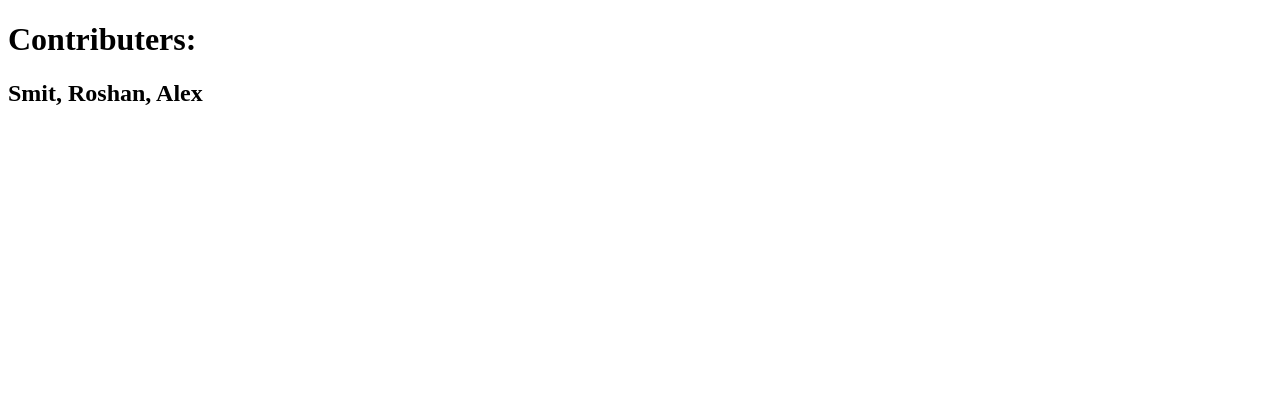
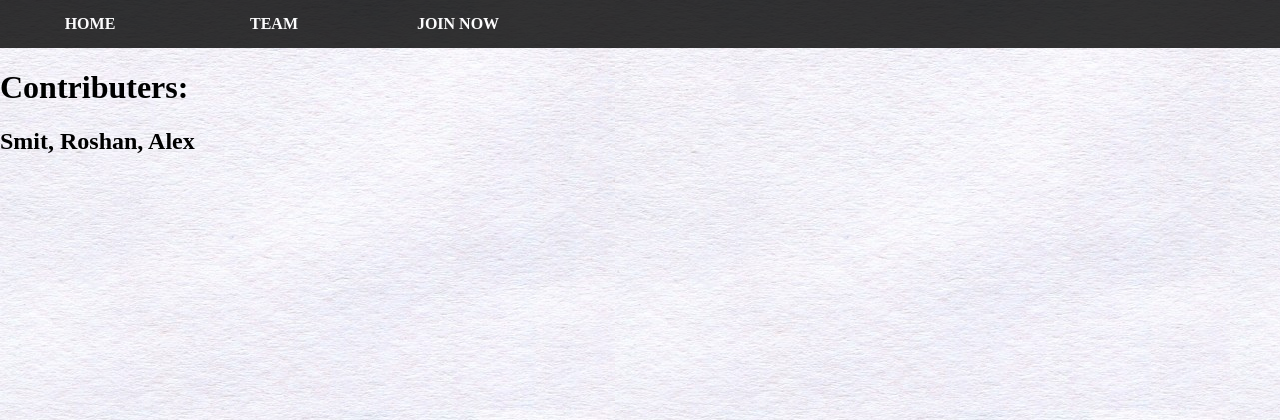
Before and after one commit to roshanjrajan/Seer, a Django app: page /team/ in a window 1280 px wide. Shown: the top 420 px of the page. Run offline with Django 3.2, Linux system fonts and the light colour scheme; some libraries are stand-ins or nearby versions.

Commit message:
nav bar+form

```diff
--- /dev/null
+++ b/src/Home/static/home/style.css
@@ -0,0 +1,67 @@
+body {
+	margin: 0;
+	padding: 0;
+	background: white url("images/background.jpeg")
+}
+nav ul {
+	margin: 0;
+	padding: 0;
+	text-align: left;
+	background: black;
+	opacity: 0.8;
+	overflow: hidden;
+}
+nav ul li {
+	display: inline-block;
+	padding: 5px;
+	list-style: none;
+	transition: 0.8s;
+}
+nav ul li a {
+	color: white;
+	width: 150px;
+	text-decoration: none;
+	text-align: center;
+	font-size: 16px;
+	font-family: Century Gothic;
+	font-weight: bold;
+	text-transform: uppercase;
+	border-radius: 20px;
+	padding: 10px;
+	display: block;
+}
+nav ul li a:hover {
+	background: #669900/*2aa198*/;
+}
+nav .hide {
+	padding: 16px;
+	color: white;
+	width: 100%;
+	text-align: center;
+	font-size: 16px;
+	font-family: Century Gothic;
+	font-weight: bold;
+	text-transform: uppercase;
+	background: black;
+	opacity: 0.8;
+	cursor: pointer;
+	display: none;
+}
+@media screen and (max-width: 680px) {
+	nav ul li {
+		width: 100%;
+		padding: 10px;
+		text-align: center;
+	}
+	nav .hide {
+		display: block;
+		text-align: center;
+	}
+	nav ul {
+		max-height: 0;
+		text-align: center;
+	}
+	nav .show {
+		max-height: 20em;
+	}
+}
--- /dev/null
+++ b/src/Home/templates/home/default.html
@@ -0,0 +1,18 @@
+<!DOCTYPE html>
+
+{% load staticfiles %}
+<link rel="stylesheet" type="text/css" href="{% static 'home/style.css' %}"/>
+<html>
+	<head>
+		<meta charset="utf-8"/>
+		<script src="https://ajax.googleapis.com/ajax/libs/jquery/3.3.1/jquery.min.js"></script>
+		<script src="https://use.fontawesome.com/d1341f9b7a.js"></script>
+		<link rel='stylesheet' type='text/css'>
+	</head>
+	<body class="body">
+		{% include "home/includes/nav.html" %}
+
+		{% block content %}
+		{% endblock %}
+	</body>
+</html>
--- /dev/null
+++ b/src/Home/templates/home/includes/nav.html
@@ -0,0 +1,17 @@
+{% block content %}
+<nav>
+	<div class="hide">
+    	<i class="fa fa-bars" aria-hidden="true"></i> Menu
+    </div>
+	<ul>
+		<li><a href="{% url 'home' %}">Home</a></li>
+    	<li><a href="{% url 'team' %}">Team</a></li>
+    	<li><a href="{% url 'register' %}">Join Now</a></li>
+    </ul>
+</nav>
+<script type="text/javascript">
+	$('nav .hide').on('click', function(){
+		$('nav ul').toggleClass('show');
+	});
+</script>
+{% endblock %}
--- /dev/null
+++ b/src/Home/templates/home/login.html
@@ -0,0 +1,5 @@
+{% extends "home/default.html" %}
+
+{% block content %}
+<h1>This will be login page</h1>
+{% endblock %}
--- a/src/Home/templates/team.html
+++ b/src/Home/templates/home/team.html
@@ -1,10 +1,8 @@
-<!DOCTYPE html>
-<html>
-<head>
+{% extends "home/default.html" %}
+
+{% block content %}
 	<title>Seer: About Team</title>
-</head>
-<body>
+
 	<h1>Contributers:</h1>
 	<h2>Smit, Roshan, Alex</h2>
-</body>
-</html>
+{% endblock %}
--- a/src/Home/tests.py
+++ /dev/null
@@ -1,6 +0,0 @@
-# -*- coding: utf-8 -*-
-from __future__ import unicode_literals
-
-from django.test import TestCase
-
-# Create your tests here.
--- a/src/Home/urls.py
+++ b/src/Home/urls.py
@@ -4,10 +4,17 @@ from . import views
 urlpatterns = [
 	# /home/
     url(r'^$', views.home, name='home'),
+    url(r'^home/', views.home, name='home'),
 
     # /about/
     url(r'^team/', views.team, name='team'),
 
-     # /login/
+    # /register/
+    url(r'^register/', views.register, name= 'register'),
+
+    # /login/
     url(r'^login/', views.login, name='login'),
+
+    # /logout/
+    url(r'^logout/', views.logout, name='logout'),
 ]
--- a/src/Home/views.py
+++ b/src/Home/views.py
@@ -2,14 +2,27 @@
 from __future__ import unicode_literals
 
 from django.shortcuts import HttpResponse, render, redirect
+from .forms import SignUpForm
 
 # Create your views here.
 
 def home(request):
-	return HttpResponse("<h1>Welcome</h1>")
+	return render(request, 'home/default.html')
 
 def team(request):
-	return render(request, 'team.html')
+	return render(request, 'home/team.html')
+
+def register(request):
+	form = SignUpForm(request.POST or None)
+
+	if form.is_valid():
+		save_it = form.save(commit=False)
+		save_it.save()
+
+	return render(request, 'home/register.html', {'form': form})
 
 def login(request):
-	return render(request, 'login.html')
+	return render(request, 'home/login.html')
+
+def logout(request):
+	return redirect('/login/')
```
Also changed, not shown: src/Home/forms.py (added, +7 -0 lines), src/Home/templates/home/register.html (added, +10 -0 lines), src/Home/templates/login.html (deleted, +0 -9 lines), src/Home/static/home/images/background.jpeg (added), src/db.sqlite3, 3 other files.
